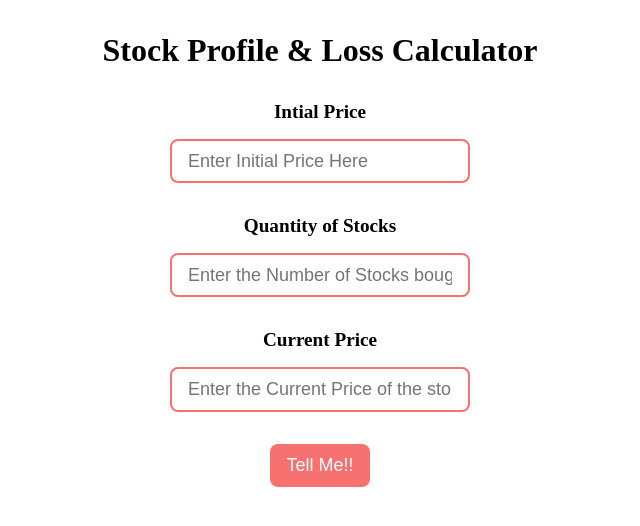
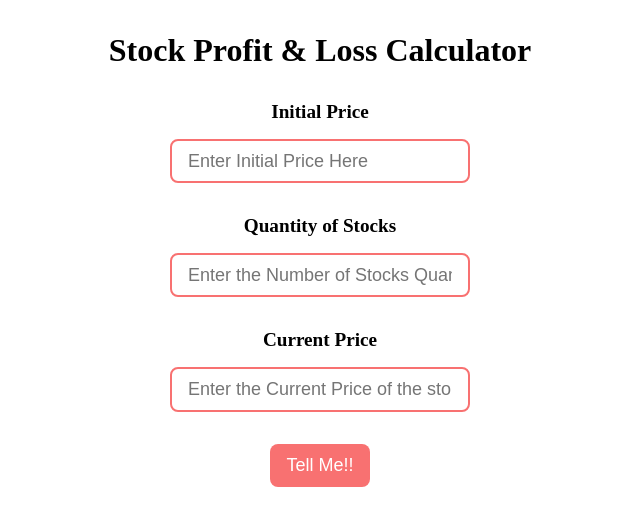
Before and after one commit to swapnaliss/neog-mark-14-stock, a plain HTML site: page index.html in a window 1280 px wide. Shown: the whole page, without its empty margins (320-960 px from the left). Drawn offline with Linux system fonts and the light colour scheme.

Commit message:
fix : spelling error

```diff
--- a/index.html
+++ b/index.html
@@ -8,11 +8,11 @@
     <link rel="stylesheet" href="style.css" />
 </head>
 <body>
-    <h1>Stock Profile & Loss Calculator</h1>
+    <h1>Stock Profit & Loss Calculator</h1>
 
     <main>
       <label class="input-label" for="initial-price">
-        Intial Price
+        Initial Price
         <input
           class="input"
           type="text"
@@ -25,7 +25,7 @@
           class="input"
           type="text"
           id="stocks-quantity"
-          placeholder="Enter the Number of Stocks bought" />
+          placeholder="Enter the Number of Stocks Quantity" />
       </label>
       <label class="input-label" for="current-price"
         >Current Price
```
